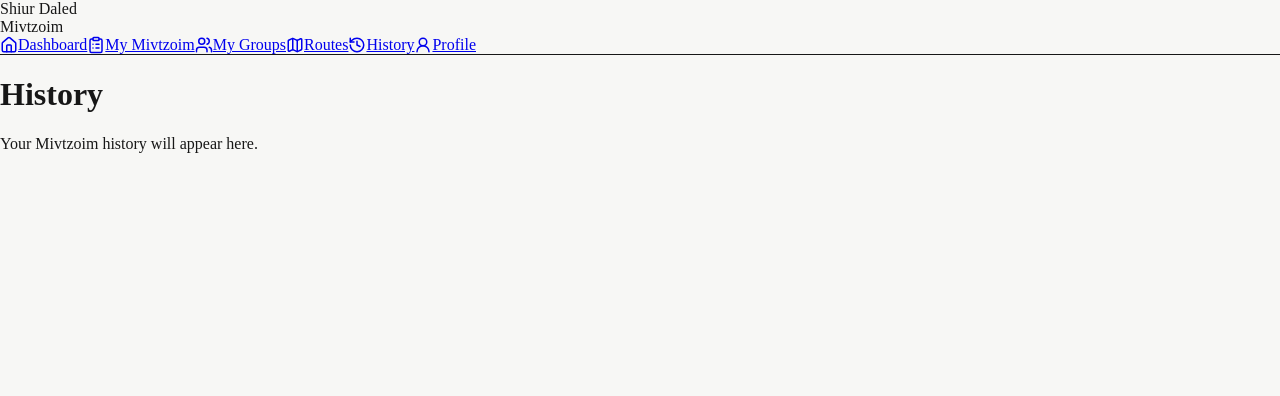
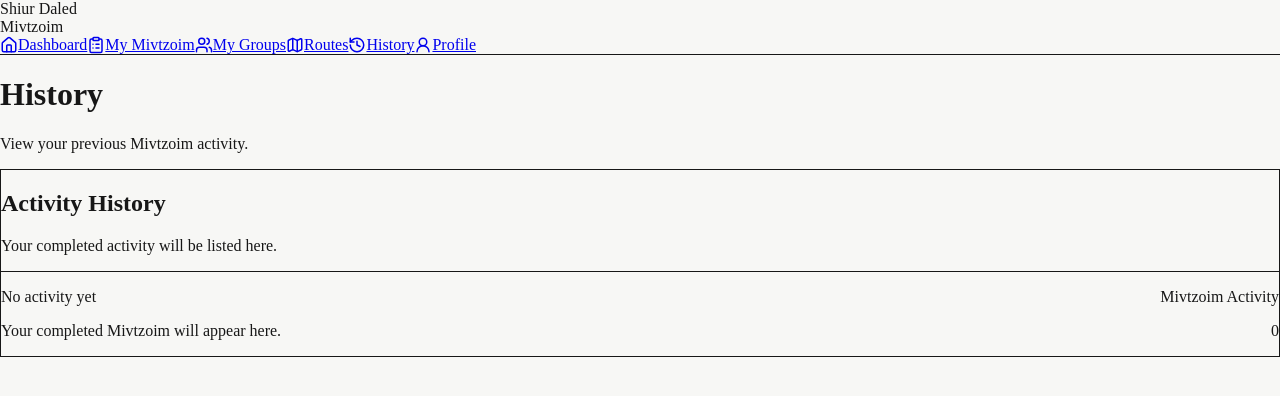
Before and after one commit to tzvikogan99/shiur-daled-mivtzoim, a Next.js app: page /history in a window 1280 px wide. Shown: the top 396 px of the page. Built offline with nearby package versions, Linux system fonts and the light colour scheme.

Commit message:
Implement Mivtzoim activity history display
Added a history array to store Mivtzoim activity details and updated the History component to display this information.

```diff
--- a/app/history/page.tsx
+++ b/app/history/page.tsx
@@ -1,10 +1,53 @@
+const history = [
+  {
+    date: "No activity yet",
+    type: "Mivtzoim Activity",
+    details: "Your completed Mivtzoim will appear here.",
+    quantity: 0,
+  },
+];
+
 export default function History() {
   return (
     <main className="p-8">
-      <h1 className="text-3xl font-bold">History</h1>
-      <p className="mt-2 text-gray-600">
-        Your Mivtzoim history will appear here.
-      </p>
+      <div>
+        <h1 className="text-3xl font-bold">History</h1>
+        <p className="mt-2 text-gray-600">
+          View your previous Mivtzoim activity.
+        </p>
+      </div>
+
+      <div className="mt-8 rounded-xl border bg-white shadow-sm">
+        <div className="border-b p-6">
+          <h2 className="text-xl font-semibold">Activity History</h2>
+          <p className="mt-1 text-sm text-gray-500">
+            Your completed activity will be listed here.
+          </p>
+        </div>
+
+        <div className="divide-y">
+          {history.map((item) => (
+            <div
+              key={item.date}
+              className="flex items-center justify-between p-6"
+            >
+              <div>
+                <p className="font-medium">{item.date}</p>
+                <p className="mt-1 text-sm text-gray-500">
+                  {item.details}
+                </p>
+              </div>
+
+              <div className="text-right">
+                <p className="text-sm text-gray-500">{item.type}</p>
+                <p className="mt-1 font-semibold">
+                  {item.quantity}
+                </p>
+              </div>
+            </div>
+          ))}
+        </div>
+      </div>
     </main>
   );
 }
```
